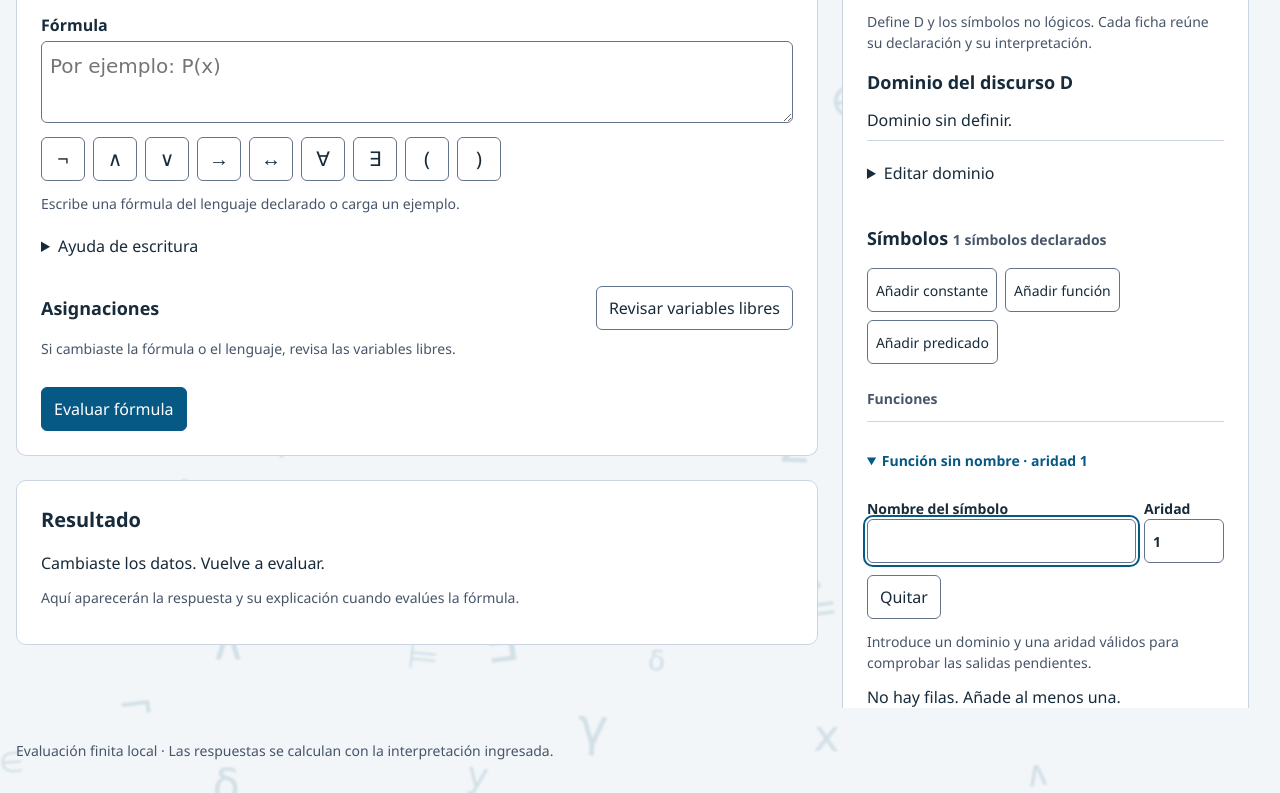
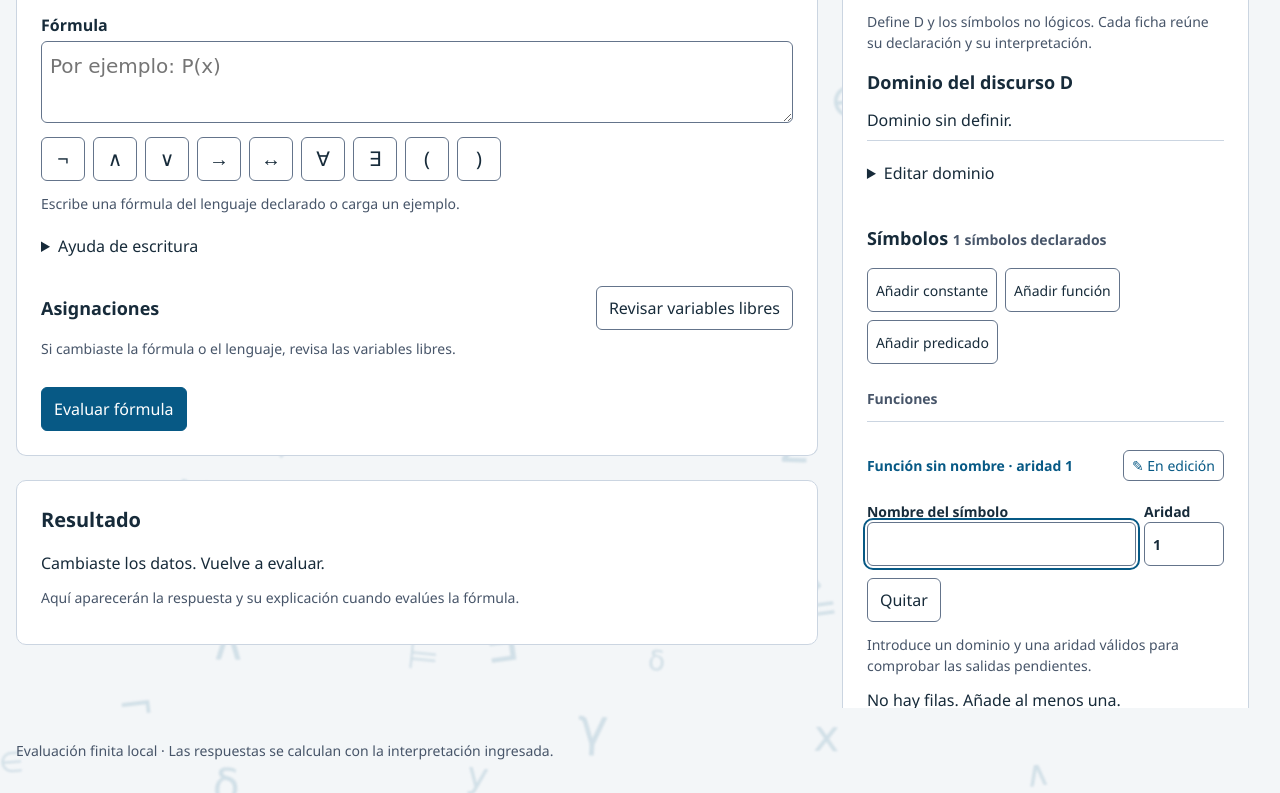
Before and after one commit to hmndzzl/LM_P3, a plain HTML site: page frontend/index.html in a window 1280 px wide. Both pictures are taken after a click on the button "Añadir función". Shown: the part 366-1159 px from the top of the page. Drawn offline with Linux system fonts and the light colour scheme.

Commit message:
feat: identificar la edición con un lápiz y añadir su aceptación

```diff
--- a/frontend/css/styles.css
+++ b/frontend/css/styles.css
@@ -752,3 +752,34 @@ footer {
   background: var(--surface-canvas);
   color: var(--action-primary);
 }
+
+/* Acción de edición explícita sobre la cabecera estable */
+.symbol-editor > summary {
+  display: flex;
+  align-items: center;
+  justify-content: space-between;
+  gap: var(--space-3);
+  list-style: none;
+}
+
+.symbol-editor > summary::-webkit-details-marker {
+  display: none;
+}
+
+.symbol-title {
+  min-width: 0;
+}
+
+.edit-action {
+  flex-shrink: 0;
+  padding: var(--space-1) var(--space-2);
+  border: 1px solid var(--border-control);
+  border-radius: var(--radius-control);
+  background: var(--surface-panel);
+  font-weight: 400;
+}
+
+.accept-symbol {
+  margin-top: var(--space-3);
+  color: var(--action-primary);
+}
--- a/frontend/js/editors.js
+++ b/frontend/js/editors.js
@@ -165,7 +165,16 @@ function renderSymbols() {
     const editor = node('details');
     editor.className = 'symbol-editor';
     const title = node('summary');
-    title.id = `edit-title-${symbol.id}`;
+    const titleLabel = node('span');
+    titleLabel.id = `edit-title-${symbol.id}`;
+    titleLabel.className = 'symbol-title';
+    const action = node('span');
+    action.className = 'edit-action';
+    const pencil = node('span', '✎');
+    pencil.setAttribute('aria-hidden', 'true');
+    const actionLabel = node('span', 'Editar');
+    action.append(pencil, document.createTextNode(' '), actionLabel);
+    title.append(titleLabel, action);
     let openingTop = null;
     title.addEventListener('click', () => {
       openingTop = editor.open ? null : title.getBoundingClientRect().top;
@@ -227,11 +236,19 @@ function renderSymbols() {
     interpretation.tabIndex = -1;
     const body = node('div');
     body.className = 'symbol-editor-body';
-    body.append(declaration, interpretation);
+    const accept = node('button', 'Aceptar edición');
+    accept.type = 'button';
+    accept.className = 'accept-symbol';
+    accept.addEventListener('click', () => {
+      editor.open = false;
+      title.focus();
+    });
+    body.append(declaration, interpretation, accept);
     editor.append(title, body);
     editor.addEventListener('toggle', () => {
       if (!editor.isConnected) return;
       preview.hidden = editor.open;
+      actionLabel.textContent = editor.open ? 'En edición' : 'Editar';
       if (editor.open) {
         for (const other of document.querySelectorAll('.symbol-editor')) if (other !== editor) other.open = false;
         if (openingTop !== null) {
```
Also changed, not shown: tests/ui/unified-configuration.js (+7 -1 lines).
